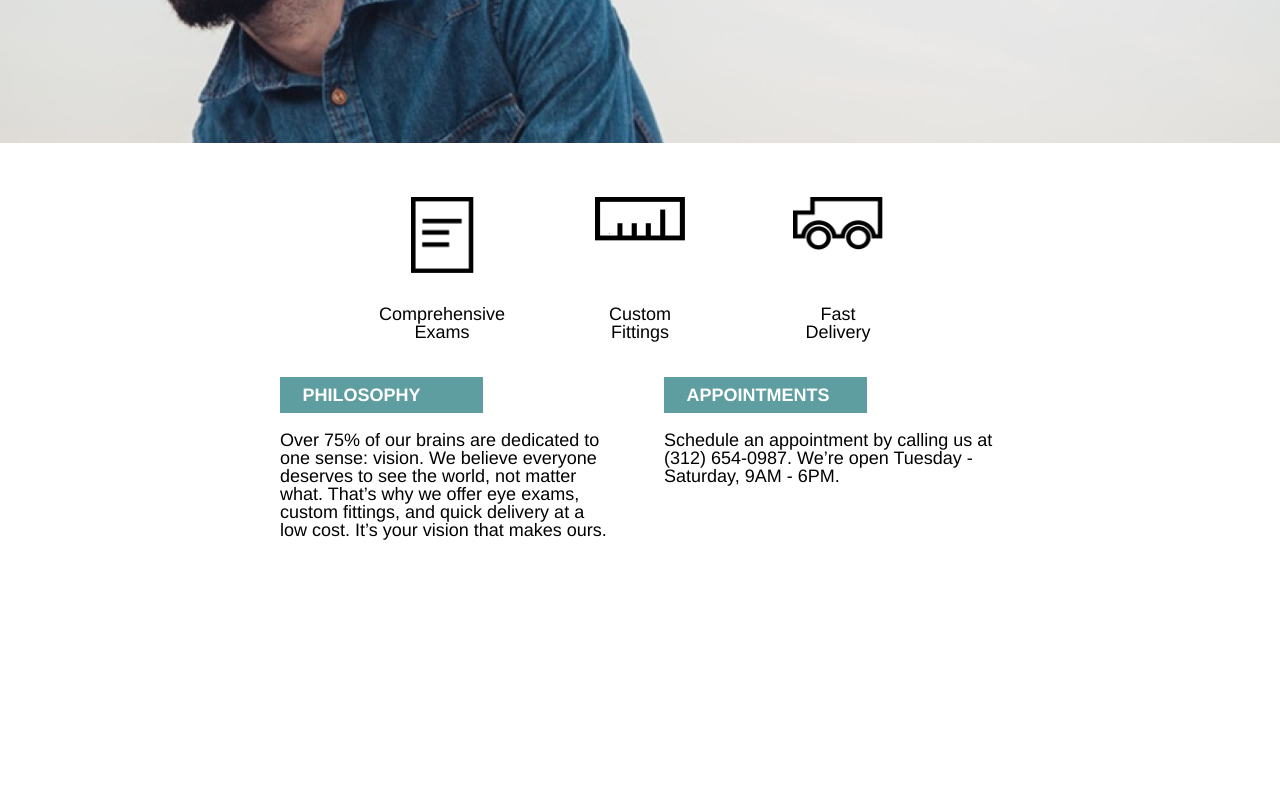
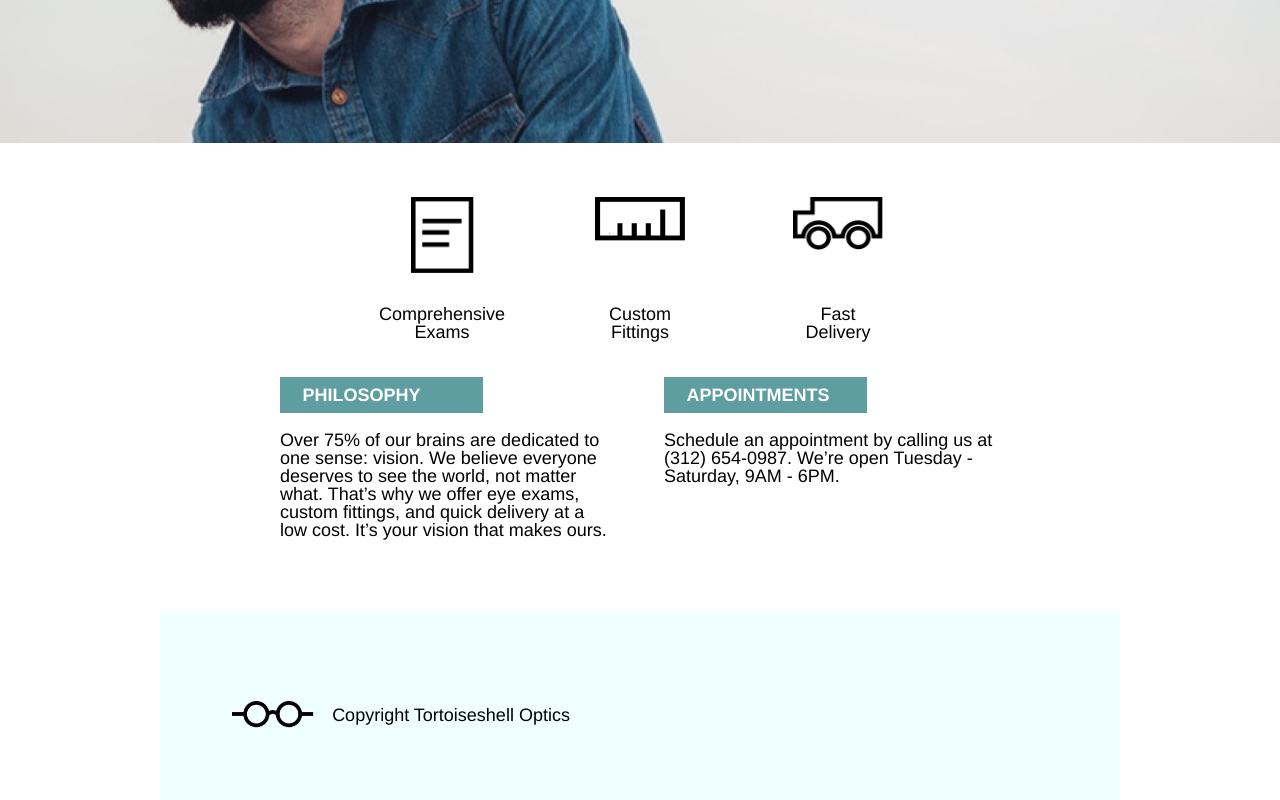
Before and after one commit to rachel-simpson/tortoiseshell, a plain HTML site: page index.html in a window 1280 px wide. Shown: the part 397-1197 px from the top of the page. Before the commit the page ends 937 px from the top, so only its background shows below. Drawn offline with Linux system fonts and the light colour scheme.

Commit message:
HTML and CSS complete for footer

```diff
--- a/index.html
+++ b/index.html
@@ -21,9 +21,9 @@
         </div>
         <!-- nav menu options -->
         <nav>
-          <span><a href="#">Services</a></span>
+          <span><a href="#services">Services</a></span>
           <span><a href="#">Products</a></span>
-          <span><a href="#">Contact</a></span>
+          <span><a href="#footer">Contact</a></span>
         </nav>
       </div>
       <!-- headline -->
@@ -38,7 +38,7 @@
     <!-- 960px wide page container -->
     <div class="container">
       <!-- services logos -->
-      <div class="services">
+      <div class="services" id="services">
         <div class="service one">
           <img src="./resources/images/paper.png" alt="Paper Icon" id="paper">
           <span>Comprehensive<br>Exams</span>
@@ -68,8 +68,12 @@
 
   <!-- footer section -->
   <footer>
+    <!-- 960px wide page container -->
+    <div class="container footer" id="footer">
     <!-- copyright and logo -->
     <div class="copyright">
+      <img src="./resources/images/logo-black.png" alt="Tortoiseshell Optics Logo">
+      <span>Copyright Tortoiseshell Optics</span>
     </div>
   </footer>
 
--- a/resources/stylesheet.css
+++ b/resources/stylesheet.css
@@ -128,3 +128,20 @@ p {
 .philosophy {
   margin-right: 5%;
 }
+
+/* footer */
+.footer {
+  background-color: azure;
+  margin-top: 4rem;
+}
+
+.copyright {
+  display: flex;
+  align-items: center;
+  padding: 4rem 0 4rem 4rem;
+}
+
+.copyright img {
+  height: 1.5rem;
+  padding-right: 1rem;
+}
```
